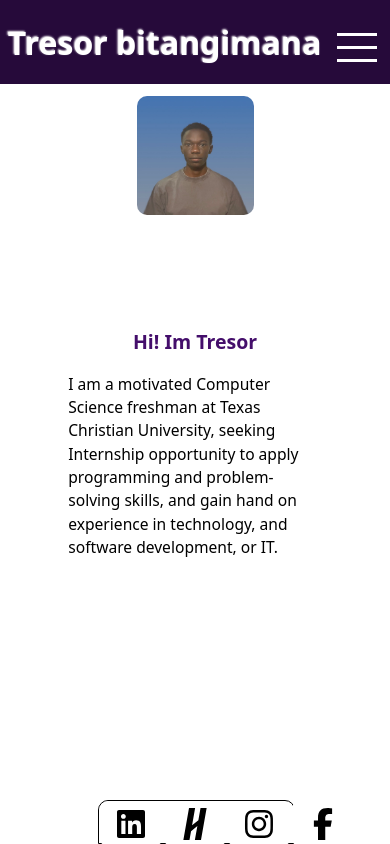
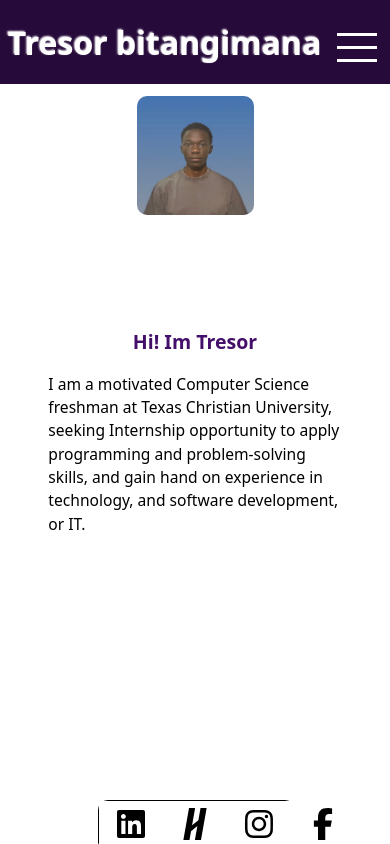
Before and after one commit to TresorBitangimana/Portfolio, a React (Vite) app in the folder Portfolio/: page / in a window 390 px wide. Built offline with nearby package versions, Linux system fonts and the light colour scheme.

Commit message:
before attempting host

```diff
--- a/Portfolio/src/Contacts/Contacts.css
+++ b/Portfolio/src/Contacts/Contacts.css
@@ -9,7 +9,7 @@
     background: none;
 }
 
-.contact{
+.contact a{
     display: flex;
     align-items: center;
     justify-content: center;
@@ -17,7 +17,7 @@
     border-radius: 10px;
     padding: 6px 15px;
 }
-.contact:hover{
+.contact a:hover{
     cursor: pointer;
     color: var(--primary-color);
     border-color: var(--primary-color);
--- a/Portfolio/src/Contacts/Contacts.jsx
+++ b/Portfolio/src/Contacts/Contacts.jsx
@@ -9,10 +9,10 @@ import { SiHandshake } from "react-icons/si";
 function Contacts(){
     return(
         <div className="contacts" id="contacts">
-            <div className="contact"><FaLinkedin /></div>
-            <div className="contact"><SiHandshake /></div>
-            <div className="contact"><FaInstagram /></div>
-            <div className="contact"><FaFacebookF /></div>
+            <div className="contact"><a href="#"><FaLinkedin /></a></div>
+            <div className="contact"><a href="https://app.joinhandshake.com/profiles/fwtbth"><SiHandshake /></a></div>
+            <div className="contact"><a href="https://www.instagram.com/treasure_1.0.1/"><FaInstagram /></a></div>
+            <div className="contact"><a href="#"><FaFacebookF /></a></div>
         </div>
     );
 }
--- a/Portfolio/src/Home/Home.css
+++ b/Portfolio/src/Home/Home.css
@@ -12,7 +12,7 @@
 
 .content-container{
     height: auto;
-    width: 65vw;
+    width: auto;
     border: 1px solid var(--primary-color);
     border-radius: 20px;
     padding: 3%;
@@ -41,7 +41,7 @@
 
 .information-container{
     height: auto;
-    width: 100%;
+    width: 80%;
     padding: 10px;
     border-radius: 10px;
     /* border: 1px solid red; */
@@ -50,7 +50,7 @@
 .about-me-description{
     color: var(--primary-color);
     margin-bottom: 20px;
-    font-size: clamp(.3em, 5vw, 4em);
+    font-size: clamp(.3em, 5vw, 3em);
     display: flex;
     justify-content: center;
 }
--- a/Portfolio/src/Projects/Projects.css
+++ b/Portfolio/src/Projects/Projects.css
@@ -5,7 +5,3 @@
     justify-content: center;
     align-items: center;
 }
-
-.projects-container h1{
-    font-size: clamp(1em, 10vw, 4em);
-}
```
